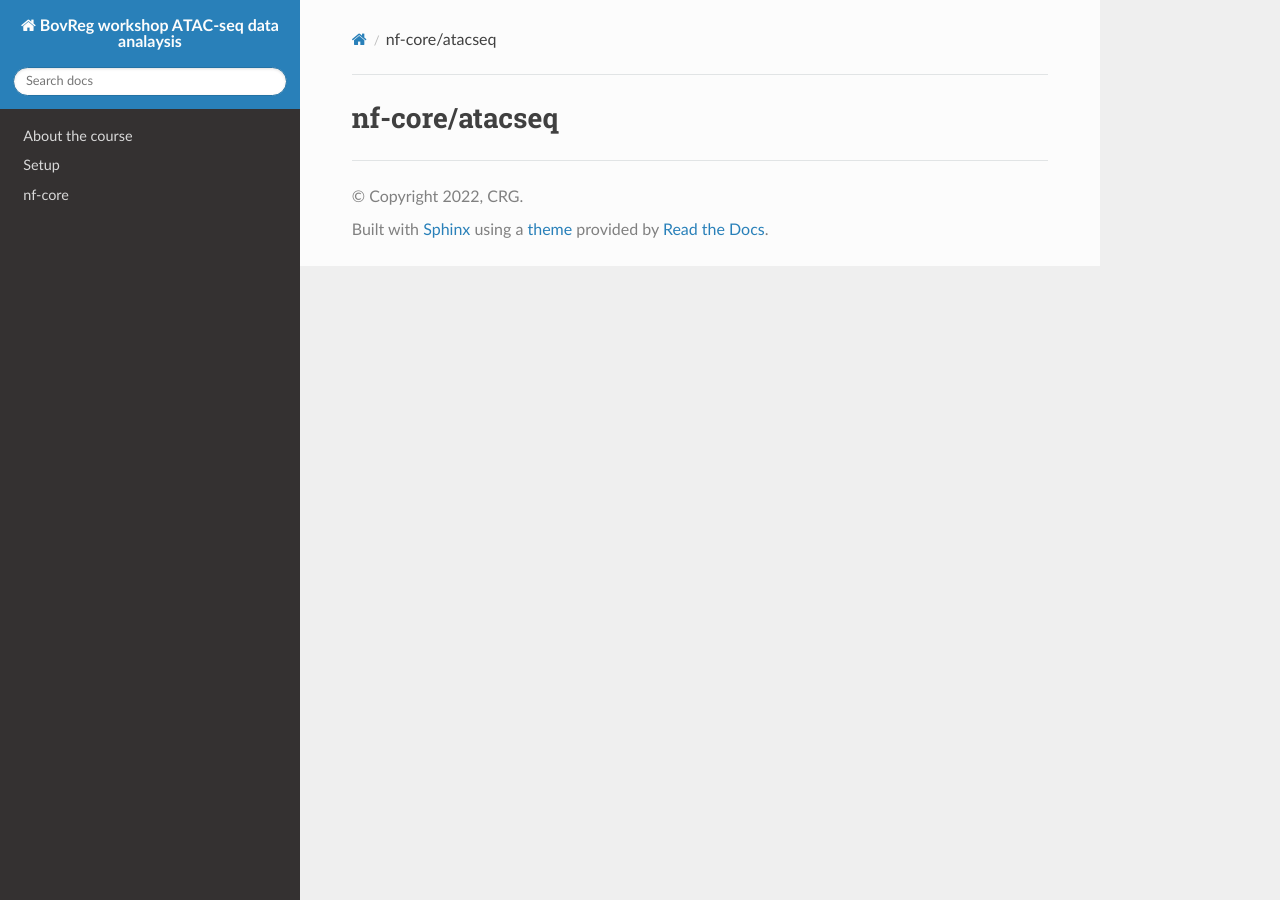
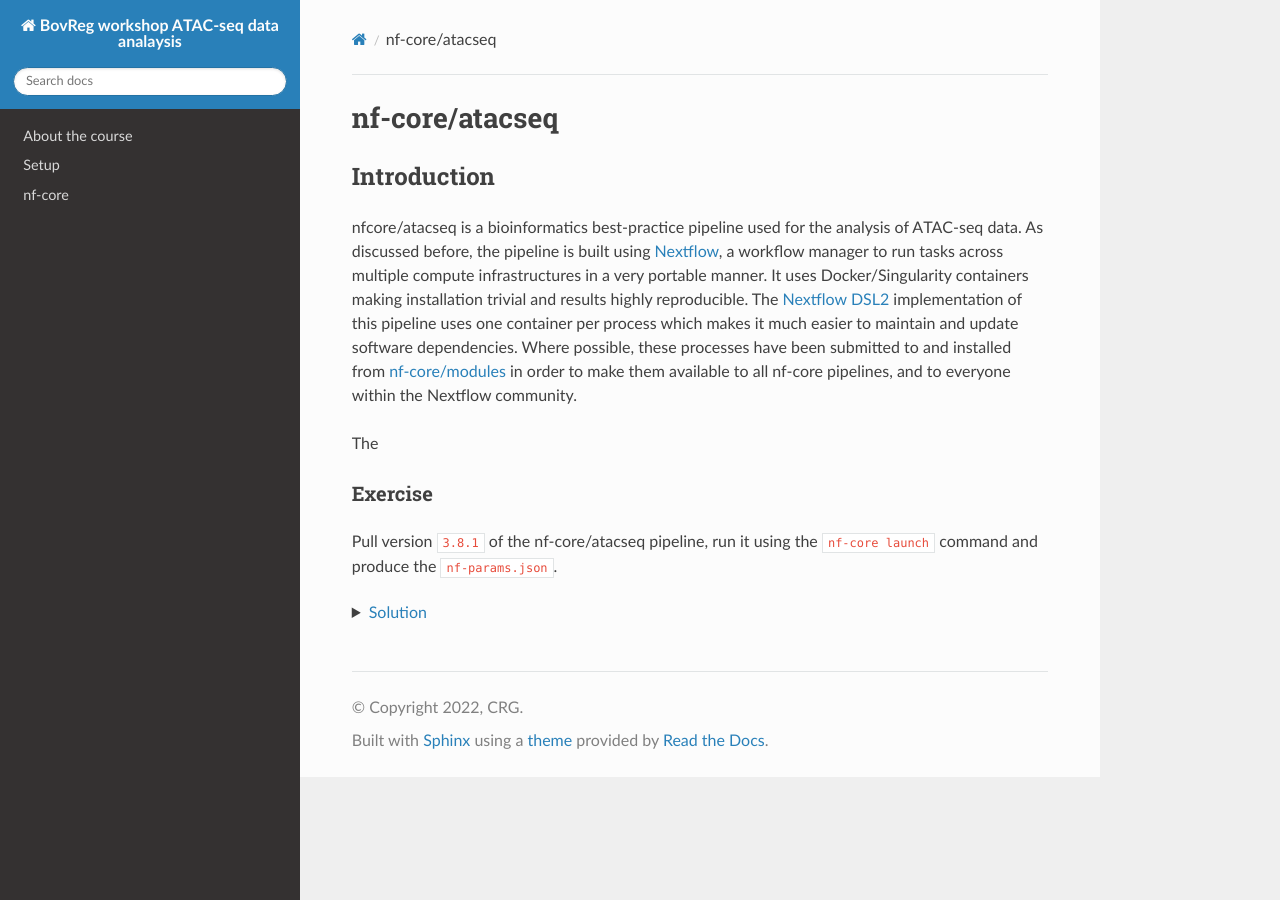
Before and after one commit to BovReg/atacseq-workshop-limoges, a Sphinx documentation site: the page built from docs/ATAC-seq_pipeline.rst, in a window 1280 px wide. Built offline with Sphinx 7.4.7 and the Read the Docs theme 2.0.0, drawn with Linux system fonts in a browser that asks for light colours; pages that are not in the unit, such as notebooks, are missing from menus.

Commit message:
More stuff

```diff
--- a/docs/ATAC-seq_pipeline.rst
+++ b/docs/ATAC-seq_pipeline.rst
@@ -3,3 +3,37 @@
 ***************
 nf-core/atacseq
 ***************
+
+Introduction
+============
+
+nfcore/atacseq is a bioinformatics best-practice pipeline used for the analysis of ATAC-seq data. As discussed before, the pipeline is built using
+`Nextflow <https://www.nextflow.io/>`__, a workflow manager to run tasks across multiple compute infrastructures in a very portable manner.
+It uses Docker/Singularity containers making installation trivial and results highly reproducible.
+The `Nextflow DSL2 <https://www.nextflow.io/docs/latest/dsl2.html>`__ implementation of this pipeline uses one container per process which makes
+it much easier to maintain and update software dependencies. Where possible, these processes have been submitted to and installed from
+`nf-core/modules <https://github.com/nf-core/modules>`__ in order to make them available to all nf-core pipelines, and
+to everyone within the Nextflow community.
+
+The
+
+
+Exercise
+********
+
+Pull version ``3.8.1`` of the nf-core/atacseq pipeline, run it using the ``nf-core launch`` command and produce the ``nf-params.json``.
+
+.. raw:: html
+
+	<details>
+	<summary><a>Solution</a></summary>
+
+.. code-block:: console
+
+	nextflow pull nf-core/rnaseq -r 3.8.1
+	nf-core launch rnaseq -r 3.8.1
+
+.. raw:: html
+
+	</details>
+|
--- a/docs/nf-core.rst
+++ b/docs/nf-core.rst
@@ -243,7 +243,8 @@ We can now launch an nf-core pipeline:
 	nf-core launch
 
 To render the description of the parameters, its grouping and defaults, the tool uses the ``nextflow_schema.json``. This
-JSON file is bundled with the pipeline and includes all the information mentioned above, see an example `here <https://github.com/nf-core/atacseq/blob/master/nextflow_schema.json>`__.
+JSON file is bundled with the pipeline and includes all the information mentioned above, see an example
+`here <https://github.com/nf-core/atacseq/blob/master/nextflow_schema.json>`__.
 
 The chosen not default parameters are dumped into a JSON file called ``nf-params.json``. This file can be provided to new
 executions using the ``-params-file`` flag. See below an example of a params JSON file:
```
